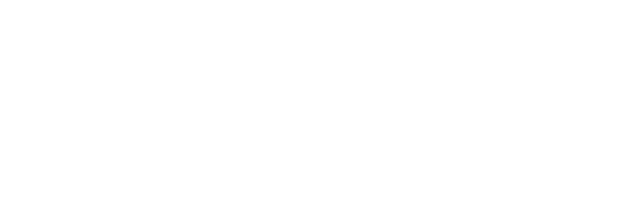
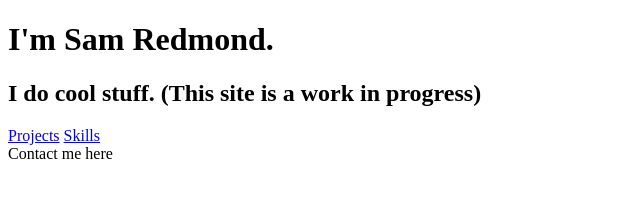
Before and after one commit to sredmond/sredmond.github.io, a plain HTML site: page index.html in a window 1280 px wide. Shown: the whole page, without its empty margins (0-640 px from the left). Drawn offline with Linux system fonts and the light colour scheme.

```diff
--- a/index.html
+++ b/index.html
@@ -4,5 +4,13 @@
     <title>Sam Redmond | Developer</title>
   </head>
   <body>
+  	<h1>I'm Sam Redmond.</h1>
+  	<h2> I do cool stuff. (This site is a work in progress)</h2>
+  	<a href="projects.html">Projects</a>
+  	<a href="skills.html">Skills</a>
+
+  	<div style="border: 1px red;">
+  		Contact me here
+  	</div>
   </body>
 </html>
```
Also changed, not shown: 1 other file.
